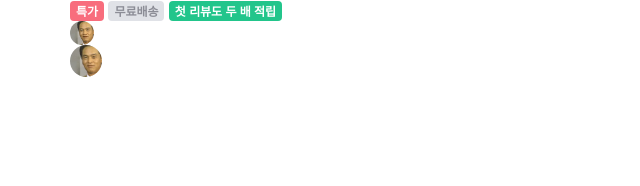
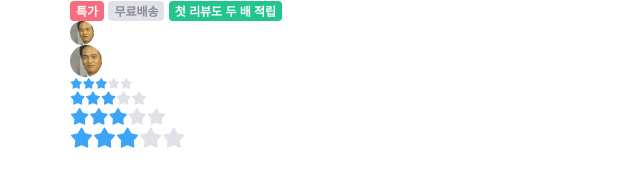
Before and after one commit to hyeonju0103/tomorrow-house, a website: page index.html in a window 1280 px wide. Shown: the whole page, without its empty margins (0-640 px from the left). Drawn offline with nearby package versions, Linux system fonts and the light colour scheme; files whose address does not match are found by name.

Commit message:
add star-rating

```diff
--- a/index.html
+++ b/index.html
@@ -30,6 +30,36 @@
 			<div class="avatar-24"><img src="./assets/images/img-user-01.jpg" alt="사달라 아저씨"></div>
 			<div class="avatar-32"><img src="./assets/images/img-user-01.jpg" alt="사달라 아저씨"></div>
 		</div>
+		<div>
+			<div class="star-rating-13">
+				<i class="ic-star is-active"></i>
+				<i class="ic-star is-active"></i>
+				<i class="ic-star is-active"></i>
+				<i class="ic-star"></i>
+				<i class="ic-star"></i>
+			</div>
+			<div class="star-rating-16">
+				<i class="ic-star is-active"></i>
+				<i class="ic-star is-active"></i>
+				<i class="ic-star is-active"></i>
+				<i class="ic-star"></i>
+				<i class="ic-star"></i>
+			</div>
+			<div class="star-rating-20">
+				<i class="ic-star is-active"></i>
+				<i class="ic-star is-active"></i>
+				<i class="ic-star is-active"></i>
+				<i class="ic-star"></i>
+				<i class="ic-star"></i>
+			</div>
+			<div class="star-rating-24">
+				<i class="ic-star is-active"></i>
+				<i class="ic-star is-active"></i>
+				<i class="ic-star is-active"></i>
+				<i class="ic-star"></i>
+				<i class="ic-star"></i>
+			</div>
+		</div>
 	</div>
 </body>
 </html>
--- a/styles/main.scss
+++ b/styles/main.scss
@@ -14,5 +14,6 @@
 
 @import './modules/tags';
 @import './modules/avatars';
+@import './modules/star-rating';
 
 @import './layouts/grids';
--- /dev/null
+++ b/styles/modules/_star-rating.scss
@@ -0,0 +1,9 @@
+%star-rating-base {
+	@include flexbox(start);
+	i.ic-star { color: $border; &.is-active { color: $blue; } }
+}
+
+.star-rating-13 { @extend %star-rating-base; font-size: 13px; }
+.star-rating-16 { @extend %star-rating-base; font-size: 16px; }
+.star-rating-20 { @extend %star-rating-base; font-size: 20px; }
+.star-rating-24 { @extend %star-rating-base; font-size: 24px; }
```
Also changed, not shown: style.css.
